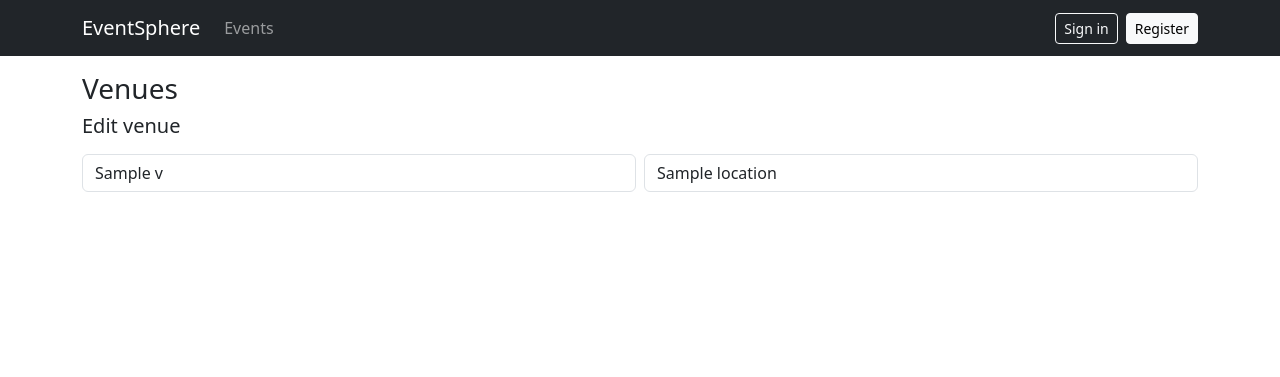
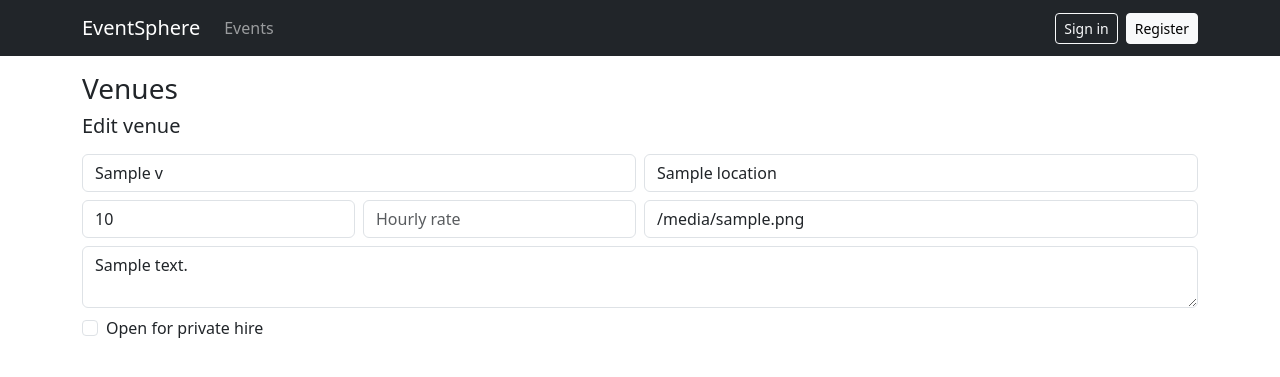
Before and after one commit to dragon-udfly/Evently, a FastAPI app: template app/templates/admin/venues.html in a window 1280 px wide. Shown: the top 377 px of the page. Run offline with FastAPI, Linux system fonts and the light colour scheme; the template is opened without the code that fills it: most values are stand-ins (such as "Sample title", 1, 10 or a date in 2020); parts of the project's set-up code (start-up, migrations or seed data) failed here and were passed over.

Commit message:
Added venue capacity, pricing, image, and hire options

```diff
--- a/app/templates/admin/venues.html
+++ b/app/templates/admin/venues.html
@@ -6,5 +6,10 @@
   <div class="col-12"><h2 class="h5">{{ 'Edit venue' if v else 'New venue' }}</h2></div>
   <div class="col-md-6"><input class="form-control" name="name" placeholder="Name" required value="{{ v.name if v }}"></div>
   <div class="col-md-6"><input class="form-control" name="location" placeholder="Location" required value="{{ v.location if v }}"></div>
+  <div class="col-6 col-md-3"><input class="form-control" type="number" min="1" name="capacity" placeholder="Capacity" required value="{{ v.capacity if v }}"></div>
+  <div class="col-6 col-md-3"><input class="form-control" type="number" min="0" step="0.01" name="hourly_rate" placeholder="Hourly rate" required value="{{ v.hourly_rate if v }}"></div>
+  <div class="col-md-6"><input class="form-control" name="image_url" placeholder="Image URL" value="{{ v.image_url if v }}"></div>
+  <div class="col-12"><textarea class="form-control" name="description" placeholder="Description" rows="2">{{ v.description if v }}</textarea></div>
+  <div class="col-12"><div class="form-check"><input class="form-check-input" type="checkbox" name="open_for_hire" id="ofh" {{ 'checked' if v and v.open_for_hire }}><label class="form-check-label" for="ofh">Open for private hire</label></div></div>
 </form>
 {% endblock %}
```
